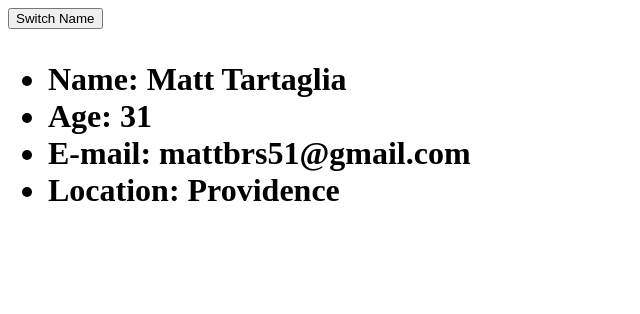
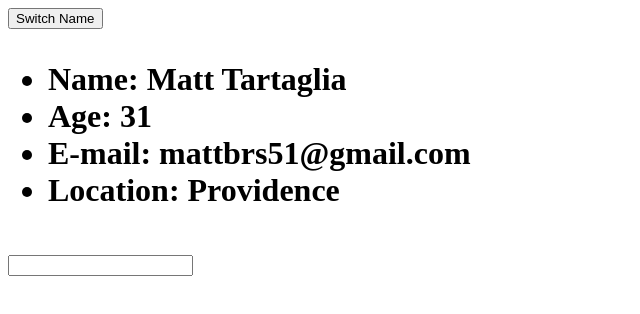
Before and after one commit to m-tartag/FrontYard-React, a React (Create React App) app: page / in a window 1280 px wide. Shown: the top 314 px of the page, without its empty margins (0-640 px from the left). Built offline with nearby package versions, Linux system fonts and the light colour scheme.

Commit message:
working on onClick state changing

```diff
--- a/src/App.js
+++ b/src/App.js
@@ -28,12 +28,12 @@ class App extends Component {
   // Switch-Name Handler Function
   // Changes States
 
-  switchNameHandler = () => {
+  switchNameHandler = newName => {
     console.log("Was Clicked..");
     this.setState({
       persons: [
         {
-          first: "Alexander",
+          first: newName,
           last: "Michaels",
           email: "chizz51@gmail.com",
           age: "39",
@@ -43,10 +43,25 @@ class App extends Component {
     });
   };
 
+  nameChangeHandler = event => {
+    this.setState({
+      persons: [
+        {
+          first: event.target.value,
+          last: "Michaels",
+          email: "chizz51@gmail.com",
+          age: "39",
+          location: "Massachusetts"
+        }
+      ]
+    });
+  };
   render() {
     return (
       <div className="App">
-        <button onClick={this.switchNameHandler}>Switch Name</button>
+        <button onClick={this.switchNameHandler.bind(this, "Charlie")}>
+          Switch Name
+        </button>
         <h1>
           <Person
             first={this.state.persons[0].first}
@@ -54,6 +69,8 @@ class App extends Component {
             email={this.state.persons[0].email}
             age={this.state.persons[0].age}
             location={this.state.persons[0].location}
+            click={this.switchNameHandler.bind(this, "Ronald")}
+            changed={this.nameChangeHandler}
           />
         </h1>
       </div>
--- a/src/components/Person.js
+++ b/src/components/Person.js
@@ -5,13 +5,14 @@ export class Person extends Component {
     return (
       <div>
         <ul>
-          <li>
+          <li onClick={this.props.click}>
             Name: {this.props.first} {this.props.last}
           </li>
           <li>Age: {this.props.age}</li>
           <li>E-mail: {this.props.email}</li>
           <li>Location: {this.props.location}</li>
         </ul>
+        <input type="text" onChange={this.props.changed} />
       </div>
     );
   }
```
